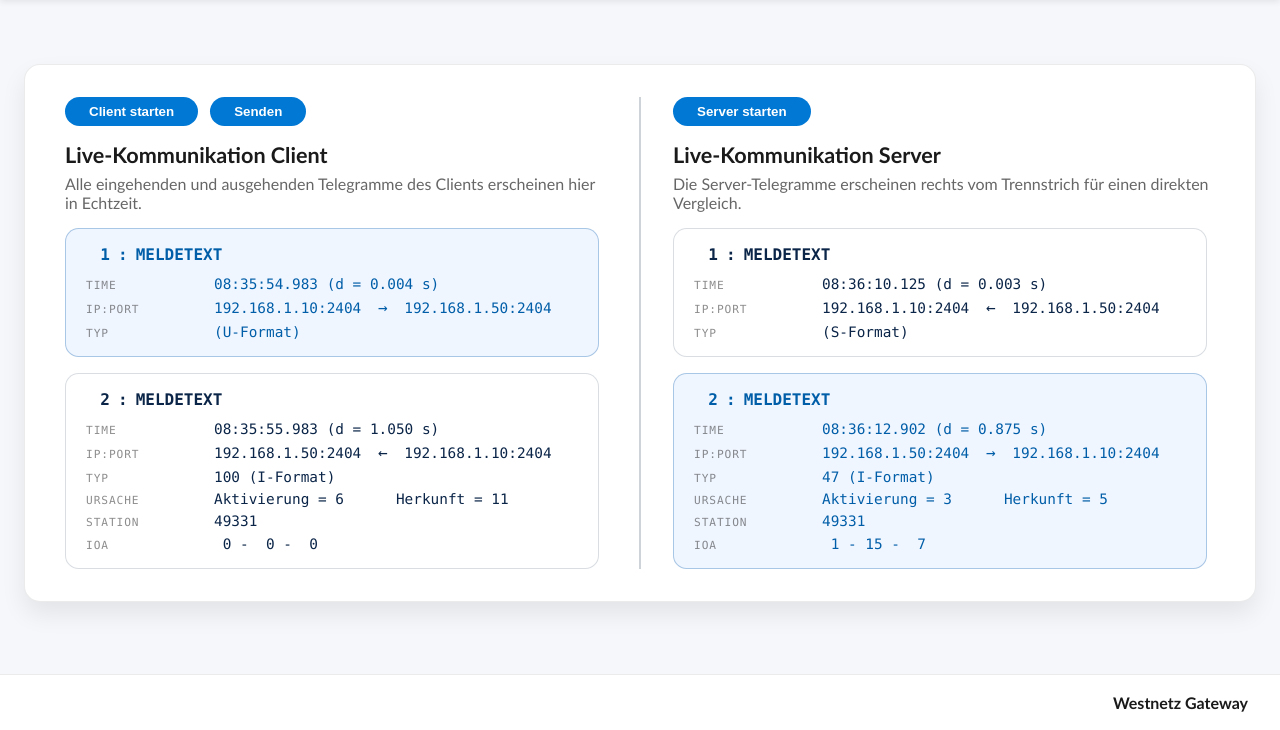
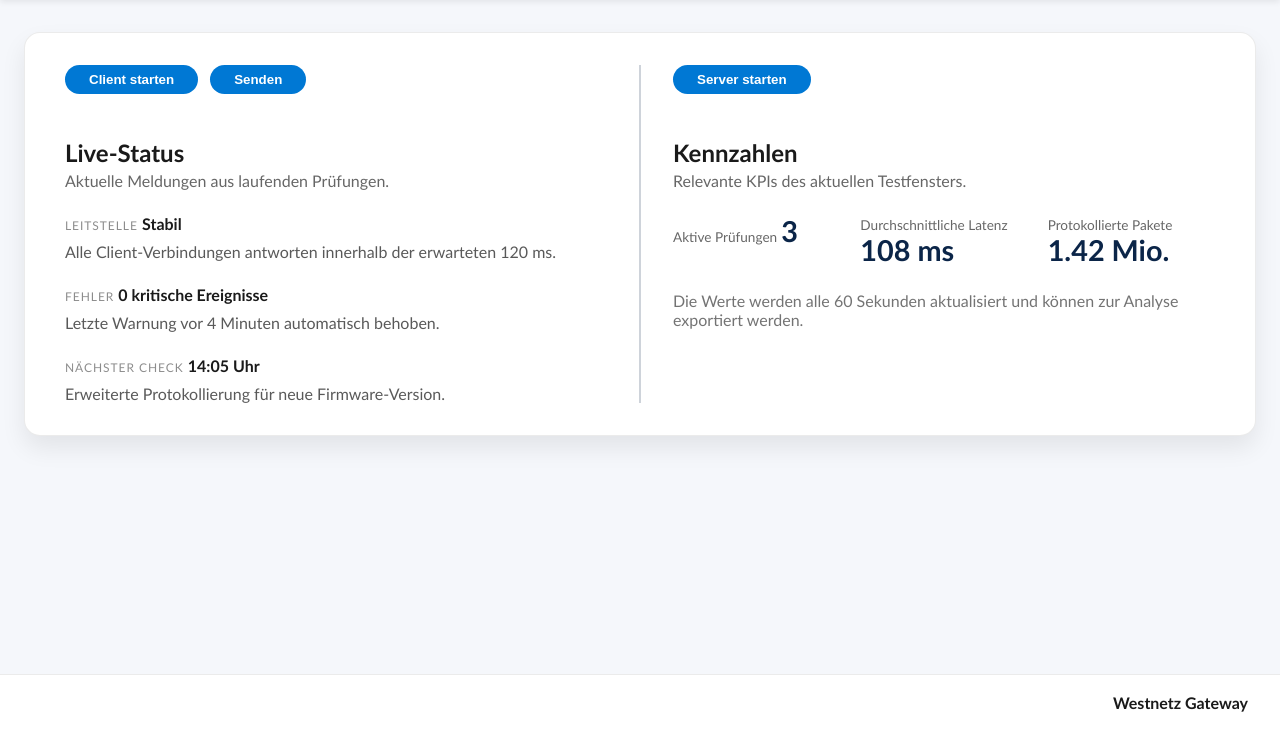
Before and after one commit to RevolutionaryAd67/WNGW-Test-Tool-2.0, a Flask app: page /beobachten in a window 1280 px wide. Shown: the part 70-800 px from the top of the page. Run offline with Flask 3, Linux system fonts and the light colour scheme.

Commit message:
Update beobachten.html

```diff
--- a/frontend/templates/beobachten.html
+++ b/frontend/templates/beobachten.html
@@ -2,41 +2,92 @@
 
 
 <!-- Seiten-spezifische Styles -->
-{% block extra_css %}{% endblock %}
+{% block extra_css %}
+<style>
+    .content > .monitoring-box:first-of-type {
+        margin-top: 0;
+    }
+
+    .monitoring-box__actions {
+        display: flex;
+        justify-content: left;
+        gap: 0.75rem;
+        margin-bottom: 1.25rem;
+    }
+
+    .monitoring-box__button {
+        background-color: #0078d4;
+        border: none;
+        color: #ffffff;
+        border-radius: 999px;
+        padding: 0.45rem 1.5rem;
+        font-weight: 600;
+        cursor: pointer;
+        transition: background-color 0.2s ease-in-out;
+    }
+
+    .monitoring-box__button:hover,
+    .monitoring-box__button:focus {
+        background-color: #005ea8;
+    }
+</style>
+{% endblock %}
 
 {% block page_intro %}{% endblock %}
 
 {% block content %}
-<section class="monitoring-box monitoring-box--telegrams">
-    <div class="monitoring-box__column monitoring-box__column--feed">
+<section class="monitoring-box">
+    <div class="monitoring-box__column">
         <div class="monitoring-box__actions">
             <button type="button" class="monitoring-box__button">Client starten</button>
             <button type="button" class="monitoring-box__button">Senden</button>
         </div>
-        <div class="monitoring-box__feed-header">
-            <h2>Live-Kommunikation Client</h2>
-            <p>Alle eingehenden und ausgehenden Telegramme des Clients erscheinen hier in Echtzeit.</p>
+        <div>
+            <h2>Live-Status</h2>
+            <p class="monitoring-box__lead">Aktuelle Meldungen aus laufenden Prüfungen.</p>
         </div>
-        <div class="telegram-feed" data-telegrams="client">
-            <div class="telegram-feed__empty">Noch keine Telegramme erfasst.</div>
-        </div>
+        <ul class="monitoring-box__list">
+            <li>
+                <span class="monitoring-box__label">Leitstelle</span>
+                <strong>Stabil</strong>
+                <p>Alle Client-Verbindungen antworten innerhalb der erwarteten 120&nbsp;ms.</p>
+            </li>
+            <li>
+                <span class="monitoring-box__label">Fehler</span>
+                <strong>0 kritische Ereignisse</strong>
+                <p>Letzte Warnung vor 4 Minuten automatisch behoben.</p>
+            </li>
+            <li>
+                <span class="monitoring-box__label">Nächster Check</span>
+                <strong>14:05 Uhr</strong>
+                <p>Erweiterte Protokollierung für neue Firmware-Version.</p>
+            </li>
+        </ul>
     </div>
     <div class="monitoring-box__divider" aria-hidden="true"></div>
-    <div class="monitoring-box__column monitoring-box__column--feed">
+    <div class="monitoring-box__column">
         <div class="monitoring-box__actions">
             <button type="button" class="monitoring-box__button">Server starten</button>
         </div>
-        <div class="monitoring-box__feed-header">
-            <h2>Live-Kommunikation Server</h2>
-            <p>Die Server-Telegramme erscheinen rechts vom Trennstrich für einen direkten Vergleich.</p>
+        <div>
+            <h2>Kennzahlen</h2>
+            <p class="monitoring-box__lead">Relevante KPIs des aktuellen Testfensters.</p>
         </div>
-        <div class="telegram-feed" data-telegrams="server">
-            <div class="telegram-feed__empty">Noch keine Telegramme erfasst.</div>
+        <div class="monitoring-box__stats">
+            <div>
+                <span class="monitoring-box__stat-label">Aktive Prüfungen</span>
+                <strong class="monitoring-box__stat-value">3</strong>
+            </div>
+            <div>
+                <span class="monitoring-box__stat-label">Durchschnittliche Latenz</span>
+                <strong class="monitoring-box__stat-value">108&nbsp;ms</strong>
+            </div>
+            <div>
+                <span class="monitoring-box__stat-label">Protokollierte Pakete</span>
+                <strong class="monitoring-box__stat-value">1.42&nbsp;Mio.</strong>
+            </div>
         </div>
+        <p class="monitoring-box__hint">Die Werte werden alle 60&nbsp;Sekunden aktualisiert und können zur Analyse exportiert werden.</p>
     </div>
 </section>
 {% endblock %}
-
-{% block extra_js %}
-<script src="{{ url_for('static', filename='js/beobachten.js') }}" defer></script>
-{% endblock %}
```
